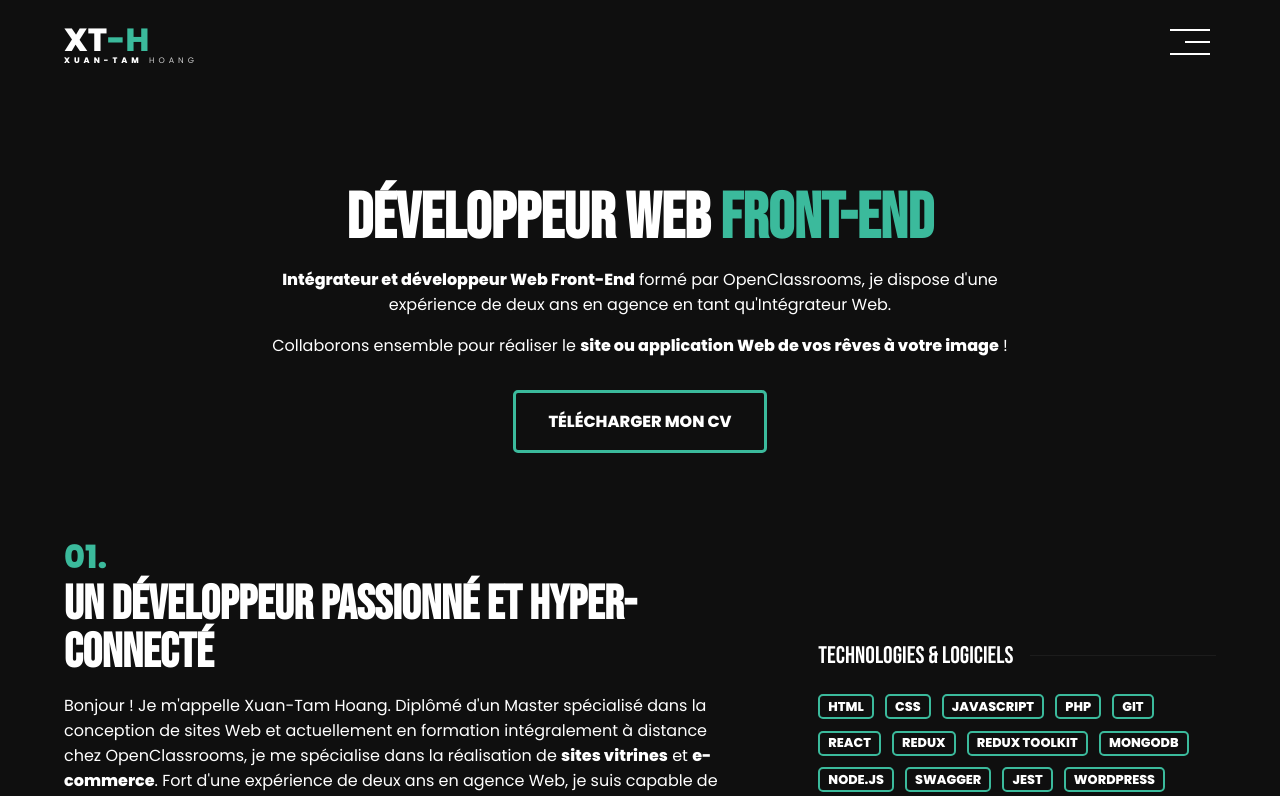
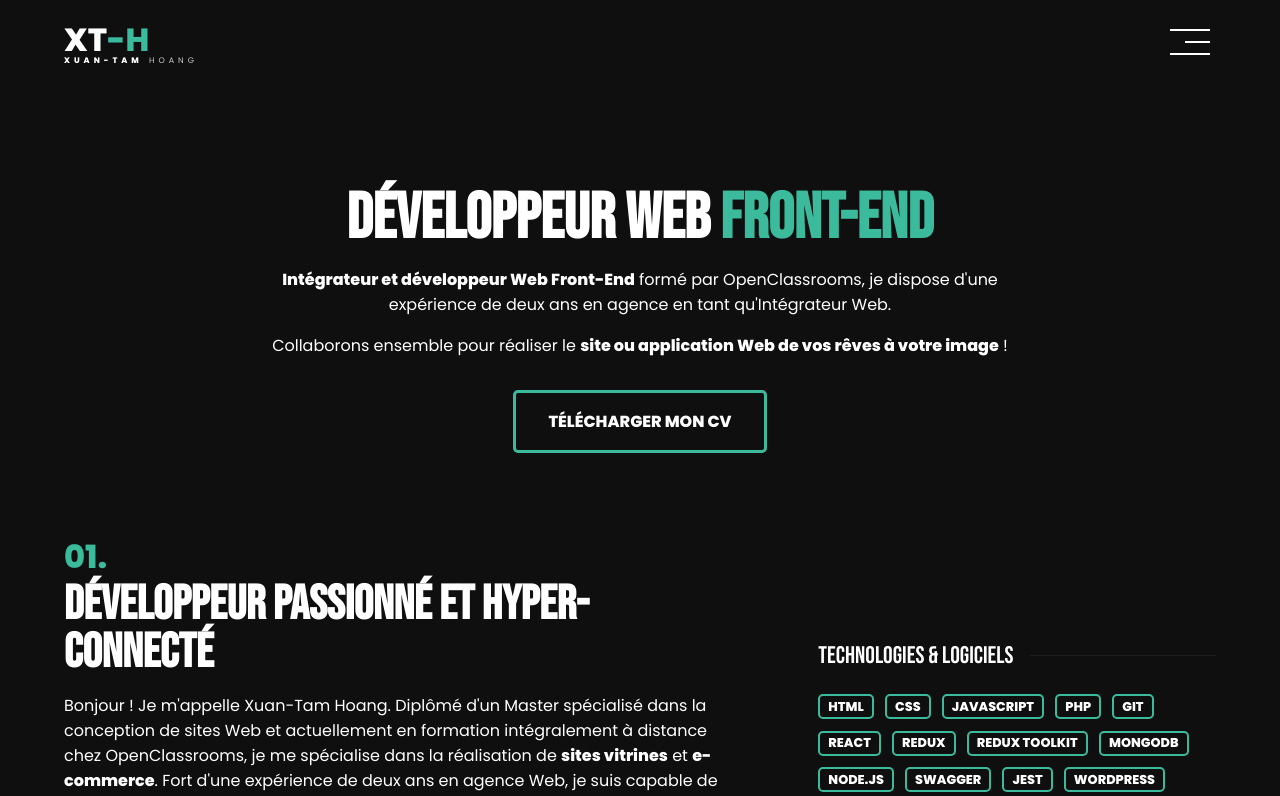
Before and after one commit to xuantam-h/xuantam-hoang, a React (Create React App) app: page / in a window 1280 px wide. Shown: the top 796 px of the page. Built offline with nearby package versions, Linux system fonts and the light colour scheme.

Commit message:
Changed typo to about section

```diff
--- a/src/components/About/index.js
+++ b/src/components/About/index.js
@@ -8,7 +8,7 @@ const About = () => {
             <div className="container flex-container flex-vertical-center">
                 <div className="about-description">
                     <p className="section-subtitle">01.</p>
-                    <h2 className="section-title">Un développeur passionné et hyper-connecté</h2>
+                    <h2 className="section-title">Développeur passionné et hyper-connecté</h2>
                     <p>Bonjour ! Je m'appelle Xuan-Tam Hoang. Diplômé d'un Master spécialisé dans la conception de sites Web et actuellement en formation intégralement à distance chez OpenClassrooms,
                     je me spécialise dans la réalisation de <strong>sites vitrines</strong> et <strong>e-commerce</strong>. Fort d'une expérience de deux ans en agence Web, je suis capable de concevoir des <strong>sites ou applications responsive</strong> tout en travaillant en équipe.</p>
                     <p>À l'issue de cette formation enrichissante, je souhaite me spécialiser dans le développement d'<strong>applications Web modernes sur React</strong>. Grâce à la veille technologique que j'effectue au quotidien, je reste tenu au courant des dernières technologies et standards du Web.</p>
```
